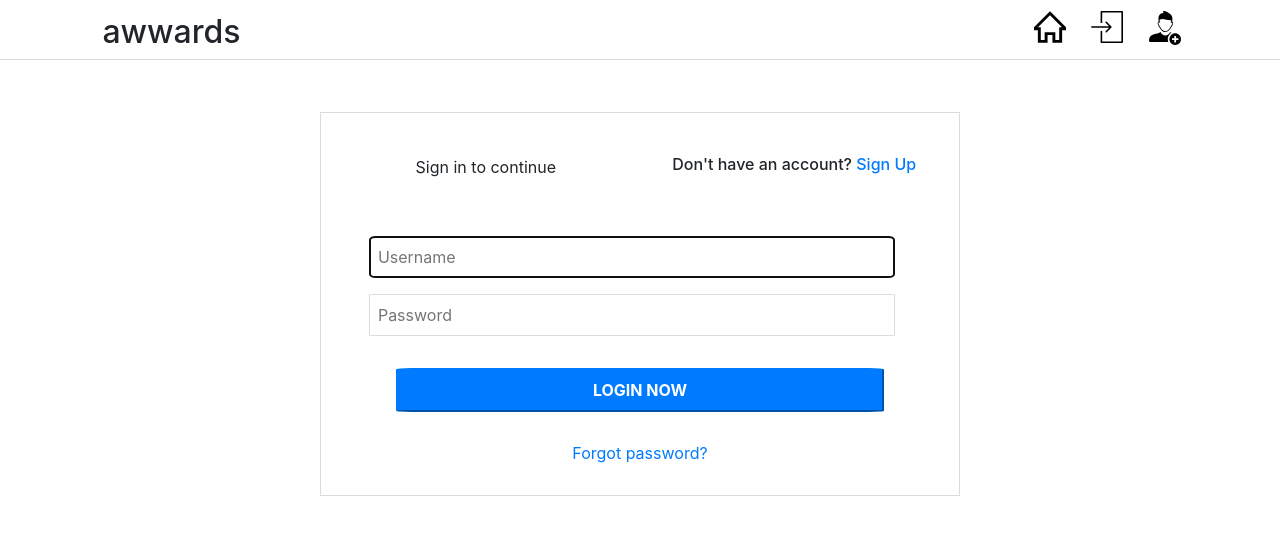
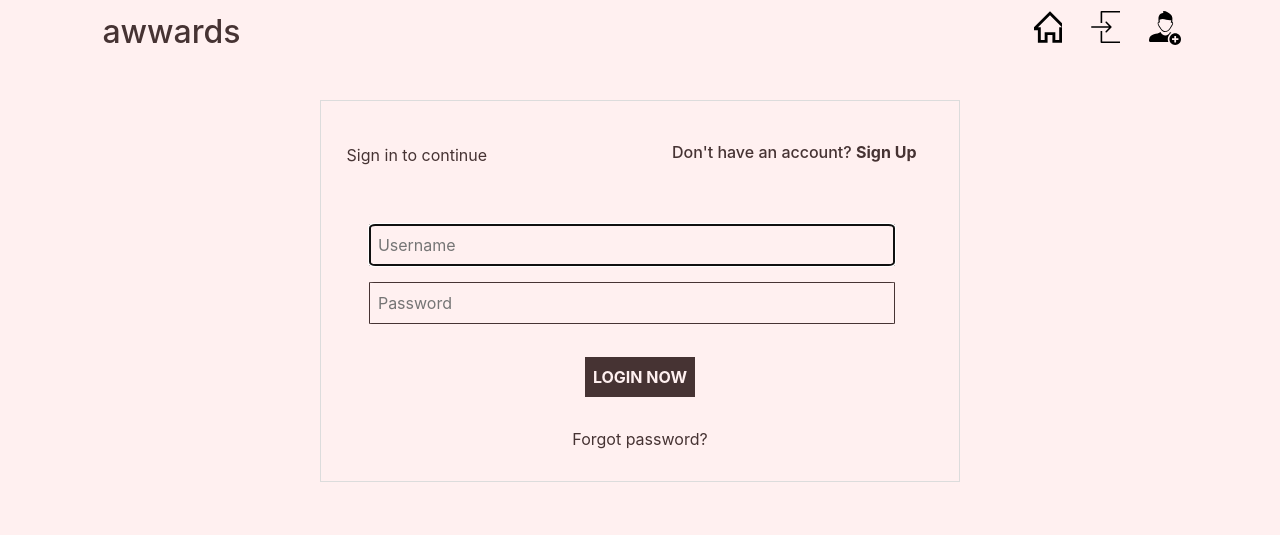
Before and after one commit to emmakamau/AwwardsClone, a Django app: a page that uses awwards/templates/navbar.html in a window 1280 px wide. Shown: the top 535 px of the page. Run offline with Django 3.2, Linux system fonts and the light colour scheme; some libraries are stand-ins or nearby versions; some web fonts are replaced.

Commit message:
Add backgroud color

```diff
--- a/awwards/static/css/styles.css
+++ b/awwards/static/css/styles.css
@@ -1,8 +1,30 @@
+*{
+    background-color: #FFF0F0;
+    color: #463333;
+}
+
+.btn-primary, .btn, .btn-light{
+    background-color: #463333;
+    color: #FFF0F0;
+    border: #FFF0F0 1px solid;
+}
+
+.btn-primary:hover, .btn:hover, .btn-light:hover{
+    background-color: #FFF0F0;
+    color: #463333;
+    border: #463333 3px solid;
+}
+
 a{
     text-decoration: none;
+    color: #463333;
+    font-weight: bold;
 }
 a:hover{
     text-decoration: none;
+    color: #835858;
+    font-weight: bolder;
+    font-size: larger;
 }
 
 /* Accounts pages - login and signin */
@@ -20,7 +42,7 @@ a:hover{
 .separator::before,.separator::after {
     display: inline-block;
     content: "";
-    border-top: 1px solid black;
+    border-top: 2px solid #463333;
     width: 4rem;
     margin:-0.5rem 1rem;
     transform: translateY(-1rem);
@@ -29,8 +51,6 @@ a:hover{
 .accounts-submit{
     margin: 1rem;
     padding: .5rem;
-    border-radius: 3%;
-    width: 85%;
     font-weight: bold;
 }
 
@@ -40,14 +60,14 @@ a:hover{
         padding: 2vw;
         top: 20%;
         position: relative;
-        border: 1px solid #DCDCDC;
-        background-color: white;
+        border: 1px solid #835858;
+        background-color:#FFF0F0;
     }
     .login-section{
         border: 1px solid #DCDCDC;
         width: 50%;
         margin-top: 2vh;
-        background-color: white;
+        background-color:#FFF0F0;
     }
     .login-form{
         width: 90%;
@@ -57,7 +77,7 @@ a:hover{
         background: transparent;
         border: 0 solid;
         border-radius: 1%;
-        border: 1px solid #DCDCDC;
+        border: 1px solid #463333;
         color: white;
         display: block;
         margin: 1rem;
@@ -90,13 +110,12 @@ a:hover{
     align-items: center;
     padding-top: 1vw;
     height: 60px;
-    background-color: white;
-    border-bottom: #DCDCDC solid 1px;
+    width: 100%;
+
   }
 
   .brand-logo:hover{
     text-decoration: none;
-    color: black;
   }
 
   .brand-logo:focus{
--- a/awwards/templates/accounts/login.html
+++ b/awwards/templates/accounts/login.html
@@ -1,13 +1,12 @@
 {% extends 'base.html' %}
 
 {% block content %}
-<br><br>
-<div class="accounts-page d-flex justify-content-center">
+<div class="accounts-page d-flex justify-content-center m-0 pt-4">
     <div class="login-section text-center">
         <div class="account-nav">
             <div class="row">
                 <div class="col-md-6">
-                    <p class="font-type-bold">Sign in to continue</p>
+                    <p class="font-type-bold float-left">Sign in to continue</p>
                 </div>
                 <div class="col-md-6">
                     <h6 class="text-center">
--- a/awwards/templates/accounts/signup.html
+++ b/awwards/templates/accounts/signup.html
@@ -2,7 +2,7 @@
 {% load crispy_forms_tags %}
 
 {% block content %}
-<div class="accounts-page d-flex justify-content-center">
+<div class="accounts-page d-flex justify-content-center m-0">
     <div class="login-section">
         <div class="account-nav">
             <div class="row">
--- a/awwards/templates/index.html
+++ b/awwards/templates/index.html
@@ -4,8 +4,7 @@
 {% include_jquery %}
 
 {% block content %}
-<br><br><br>
-<div class="display-all-projects d-flex justify-content-center">
+<div class="display-all-projects d-flex justify-content-center pt-4">
     {% for project in all_projects %}
     <div class="card m-2" style="width: 20rem;">
         <img class="card-img-top" style="height: 50%" src="{{project.project_image.url}}" alt="Card image cap">
--- a/awwards/templates/navbar.html
+++ b/awwards/templates/navbar.html
@@ -1,18 +1,4 @@
-<header class="main-header fixed-top">
-    <!-- <div class="p-1">
-        <form action="/search/" method="POST">
-            {% csrf_token %}
-            <div class="input-group mb-3">
-                <div class="input-group">
-                    <input type="text" class="form-control search-text" required
-                        name="username" id="search-text" placeholder="Search by project name">
-                    <button class="btn btn-light search" id="button-addon2" type="submit">
-                        <i class="fas fa-search"></i>
-                    </button>
-                </div>
-            </div>
-        </form>
-    </div> -->
+<header class="main-header">
     <a href="{% url 'homepage' %}" class="brand-logo">
         <h2 class="page-title" title="HomePage">awwards</h2>
     </a>
--- a/awwards/templates/profile.html
+++ b/awwards/templates/profile.html
@@ -1,7 +1,6 @@
 {% extends 'base.html' %}
 {% block content %}
-<div class="m-3">
-    <br><br><br>
+<div class="pt-3">
     <!-- About user -->
     <div class="row user-profile-display">
         <div class="col-md-4 profile_section_one">
--- a/awwards/templates/profile_update.html
+++ b/awwards/templates/profile_update.html
@@ -2,9 +2,7 @@
 {% load crispy_forms_tags %}
 
 {% block content %}
-<br><br><br><br>
 <div class="d-flex justify-content-center">
-
     <div class="profile-update-form mt-2">
         <form class="" method="POST" enctype="multipart/form-data">
             {% csrf_token %}
@@ -21,7 +19,7 @@
                     <h3 class="font-weight-bold">{{user_profile.user.username}}</h3>
                 </div>
                 <div class="col-md-4">
-                    <div class="p-1" style="background-color:blanchedalmond">{{profile_form.prof_pic|as_crispy_field}}</div>
+                    <div class="p-1">{{profile_form.prof_pic|as_crispy_field}}</div>
                     <p>{{profile_form.name|as_crispy_field}}</p>
                     <p>{{profile_form.website|as_crispy_field}}</p>
                     <p>{{profile_form.phone|as_crispy_field}}</p>
--- a/awwards/templates/project-details.html
+++ b/awwards/templates/project-details.html
@@ -1,8 +1,7 @@
 {% extends 'base.html' %}
 
 {% block content %}
-<br><br><br><br>
-<div class="project-display d-flex justify-content-center">
+<div class="project-display d-flex justify-content-center pt-5">
     <div class="project-detail">
         <div class="">
             <div class="">
--- a/awwards/templates/project-upload-form.html
+++ b/awwards/templates/project-upload-form.html
@@ -5,7 +5,6 @@
 {% include_jquery %}
 
 {% block content %}
-<br><br><br>
 <div class="project-upload-form d-flex justify-content-center">
     <form action="" method="POST" enctype="multipart/form-data">
         {% csrf_token %}
```
Also changed, not shown: db.sqlite3.
